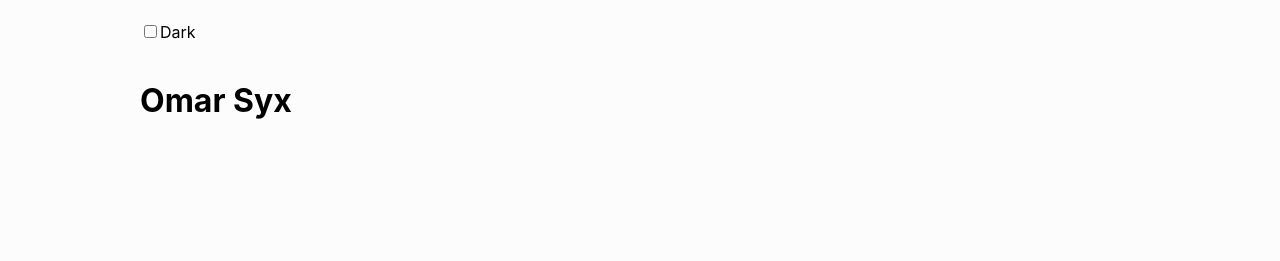
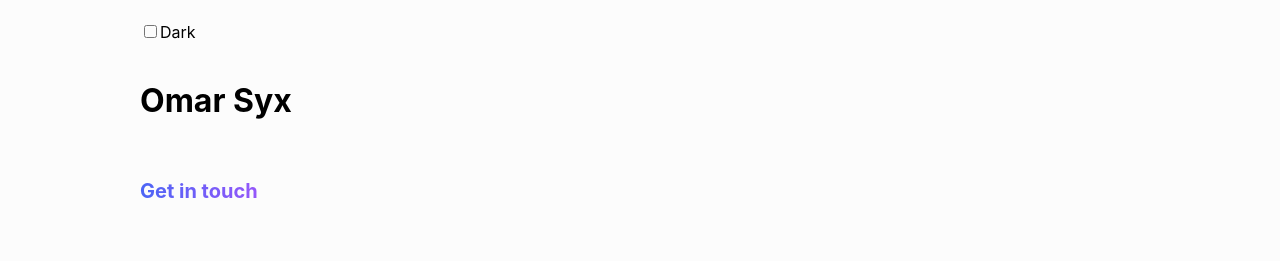
Before and after one commit to ozyxdev/ozyxdev2021, a Next.js app: page / in a window 1280 px wide. Shown: the top 261 px of the page. Built offline with nearby package versions, Linux system fonts and the light colour scheme.

Commit message:
add link cta

```diff
--- /dev/null
+++ b/src/components/ArrowCTAIcon.js
@@ -0,0 +1,15 @@
+export default function ArrowCTAIcon() {
+  return (
+    <svg
+      height="8"
+      viewBox="0 0 27 8"
+      width="27"
+      xmlns="http://www.w3.org/2000/svg"
+    >
+      <path
+        clipRule="evenodd"
+        d="M23.172.464l3.182 3.182a.5.5 0 010 .708l-3.182 3.182a.5.5 0 11-.707-.708L24.793 4.5H0v-1h24.793l-2.328-2.328a.5.5 0 11.707-.708z"
+      />
+    </svg>
+  )
+}
--- /dev/null
+++ b/src/components/shared/LinkCTA.js
@@ -0,0 +1,44 @@
+import styled from 'styled-components'
+import ArrowCTAIcon from '../ArrowCTAIcon'
+
+const LinkCTAStyles = styled.a`
+  display: inline-block;
+  margin-top: 2rem;
+  transition: background-position 0.5s ease-out, color 0.5s ease-out;
+  text-decoration: none;
+  color: #9758fd;
+  background-color: #9758fd;
+  background-image: linear-gradient(90deg, #9758fd, #4c66f8, #9758fd);
+  background-position: 100% 0%;
+  -webkit-background-clip: text;
+  -moz-background-clip: text;
+  background-clip: text;
+  background-size: 200% 100%;
+  font-size: 2.5rem;
+  font-weight: bold;
+  -webkit-text-fill-color: transparent;
+
+  :hover {
+    color: #4c66f8;
+    background-position: 0% 0%;
+
+    svg {
+      transform: translateX(5px);
+    }
+  }
+
+  svg {
+    transition: 0.2s transform ease-in-out;
+    fill: currentColor;
+    margin-left: 1.5rem;
+  }
+`
+export default function LinkCTA({ href, arrow, children }) {
+  return (
+    <LinkCTAStyles href={href}>
+      {children}
+      {arrow && <ArrowCTAIcon />}
+      <span />
+    </LinkCTAStyles>
+  )
+}
--- a/src/components/styles/GlobalStyles.js
+++ b/src/components/styles/GlobalStyles.js
@@ -30,11 +30,12 @@ const GlobalStyles = createGlobalStyle`
 
   a {
     text-decoration: none;
+    cursor: pointer;
     color: var(--color-secondary);
   }
 
   a:hover {
-    text-decoration: underline;
+    text-decoration: none;
   }
 
   button {
--- a/src/pages/index.js
+++ b/src/pages/index.js
@@ -1,5 +1,6 @@
 import Head from 'next/head'
 import DarkToggle from '../components/DarkToggle'
+import LinkCTA from '../components/shared/LinkCTA'
 import Title from '../components/styles/Title'
 
 export default function Home() {
@@ -12,6 +13,7 @@ export default function Home() {
       <main>
         <DarkToggle />
         <Title>Omar Syx</Title>
+        <LinkCTA>Get in touch</LinkCTA>
       </main>
 
       <footer />
```
Also changed, not shown: public/icons/arrow-cta.svg (added).
